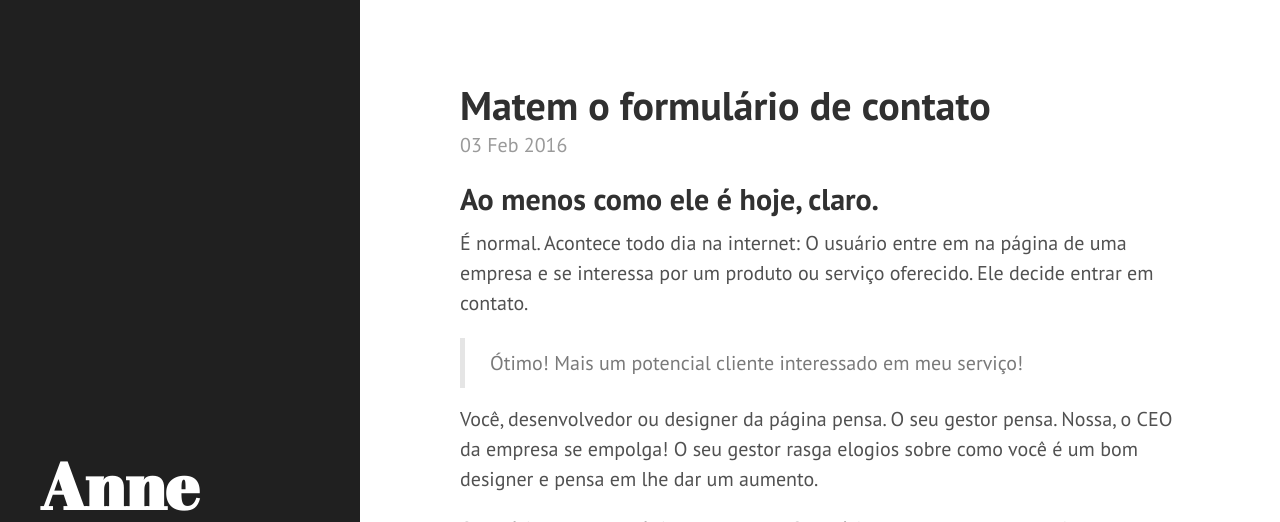
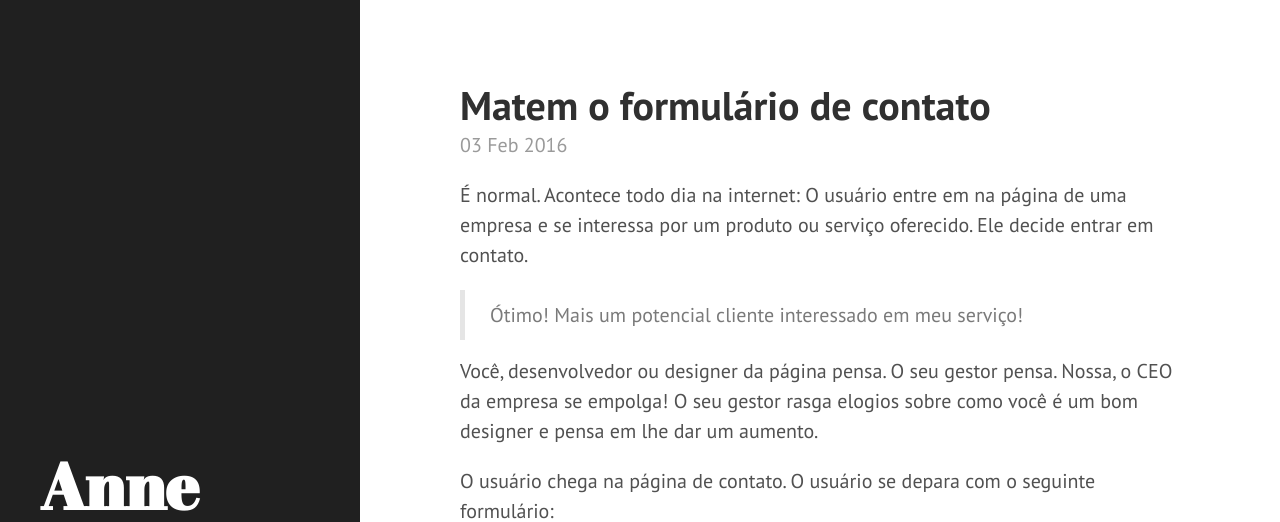
Before and after one commit to annebione/annebione.github.io, a Jekyll site: the page built from _posts/2016-02-03-matem-o-formul-rio-de-contato.markdown, in a window 1280 px wide and 900 px high, cut to the strip 0-522 px from the top of the window. Built offline with Jekyll 4.4.1, drawn with Linux system fonts in a browser that asks for light colours.

Commit message:
Update 2016-02-03-matem-o-formul-rio-de-contato.markdown

```diff
--- a/_posts/2016-02-03-matem-o-formul-rio-de-contato.markdown
+++ b/_posts/2016-02-03-matem-o-formul-rio-de-contato.markdown
@@ -3,7 +3,6 @@
 title: Matem o formulário de contato
 layout: post
 ---
-## Ao menos como ele é hoje, claro.
 
 É normal.  Acontece todo dia na internet: O usuário entre em na página de uma empresa e se interessa por um produto ou serviço oferecido. Ele decide entrar em contato.
 
```
